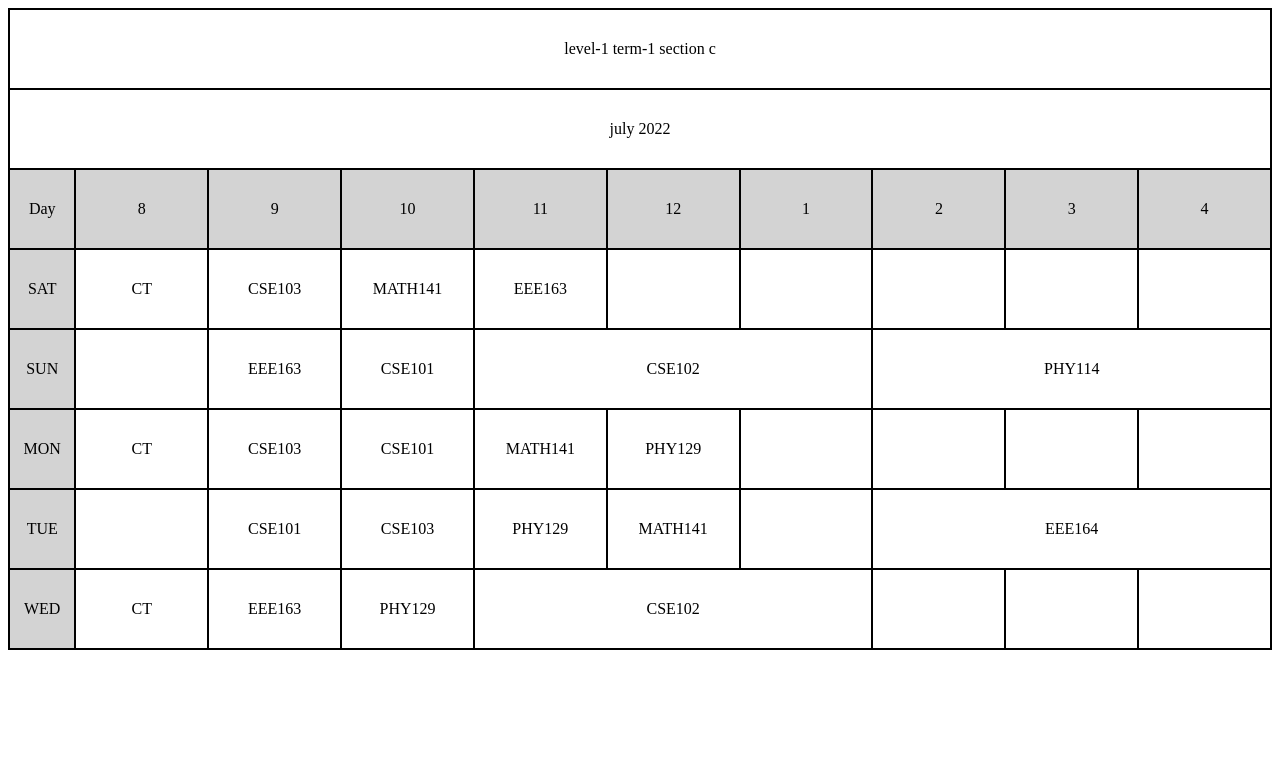
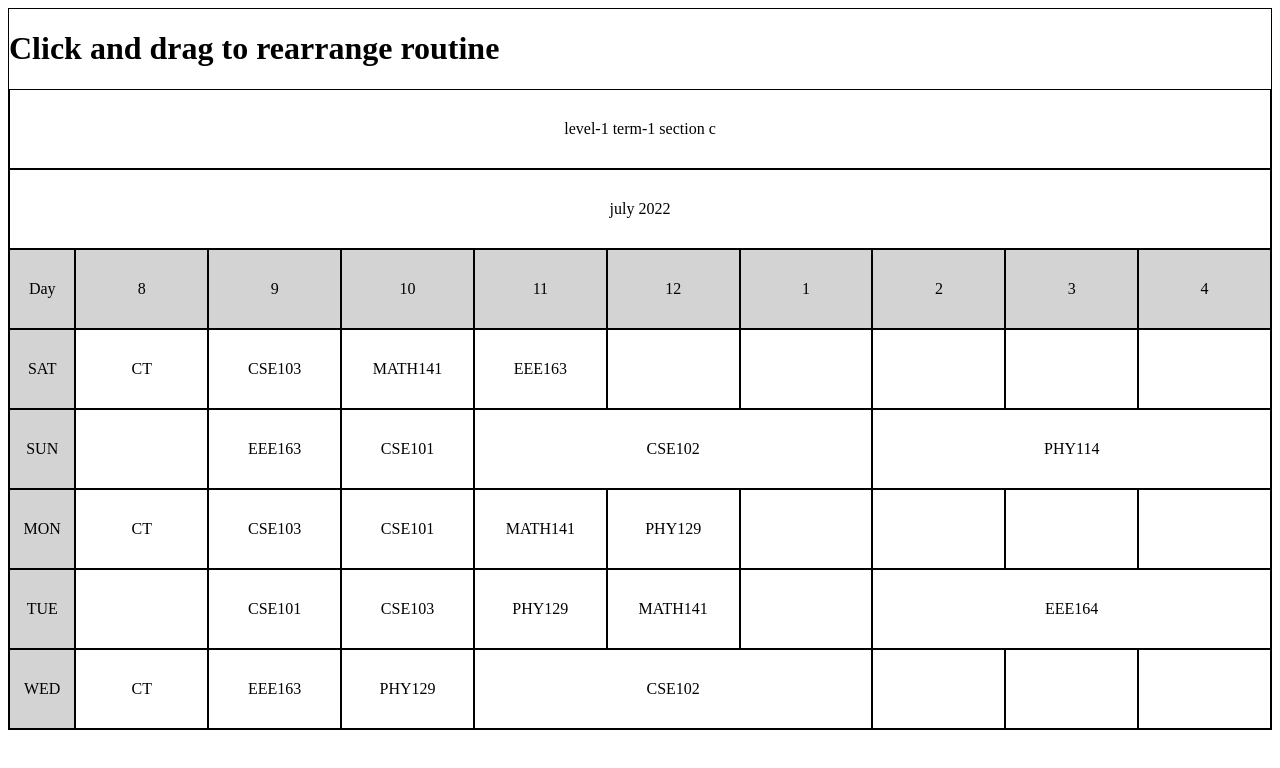
Before and after one commit to Mumu-kun/Routine-WebApp, a plain HTML site: page index.html in a window 1280 px wide. Shown: the top 768 px of the page. Drawn offline with Linux system fonts and the light colour scheme.

Commit message:
2nd Commit

```diff
--- a/index.html
+++ b/index.html
@@ -10,6 +10,7 @@
 	</head>
 	<body>
 		<div class="container">
+			<h1>Click and drag to rearrange routine</h1>
 			<div class="row row-level-term-section">level-1 term-1 section c</div>
 			<div class="row row-session">july 2022</div>
 			<div class="routine-table"></div>
--- a/script.js
+++ b/script.js
@@ -225,7 +225,6 @@ container.addEventListener('mouseup', (event) => {
 		exchangeBlocks(document.getElementById(tempBlock.dataset.srcBlockId), event.target);
 	}
 
-	// document.body.removeChild(tempBlock);
 	tempBlock.style.opacity = 0;
 	tempBlockInserted = false;
 
```
